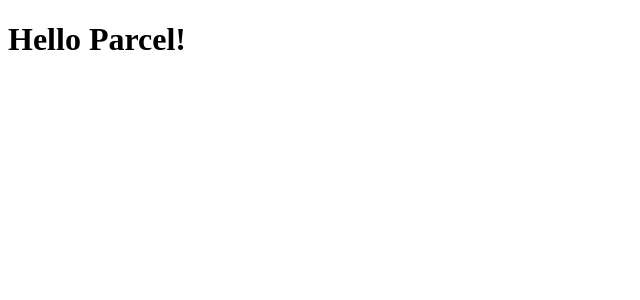
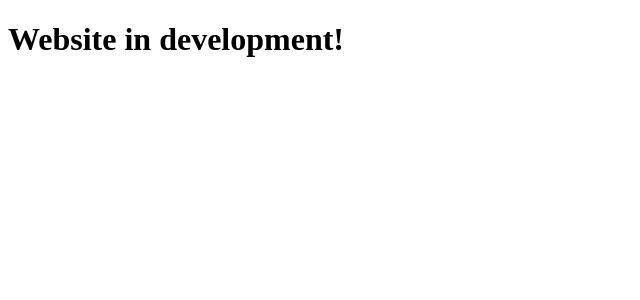
Before and after one commit to venikman/nedbailov.com, a React (Vite) app: page / in a window 1280 px wide. Shown: the top 300 px of the page, without its empty margins (0-640 px from the left). Built offline with nearby package versions, Linux system fonts and the light colour scheme.

Commit message:
Simplify

```diff
--- a/src/App.jsx
+++ b/src/App.jsx
@@ -2,7 +2,7 @@
 
 const App = () => {
   return (
-    <h1>Hello Parcel!</h1>
+    <h1>Website in development!</h1>
   );
 };
 
```
Also changed, not shown: package.json (+2 -10 lines), 1 other file (tests, documents, lock files or other folders).
